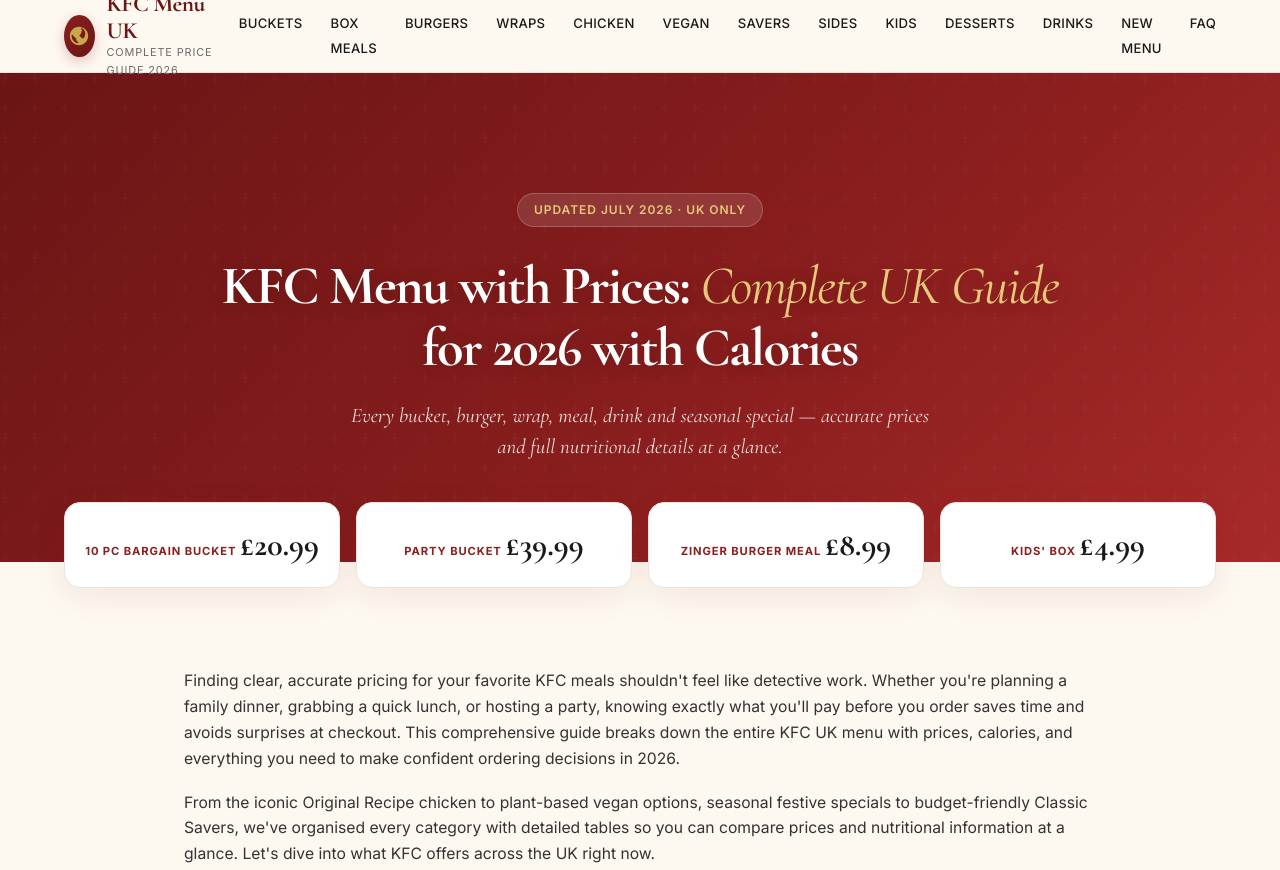
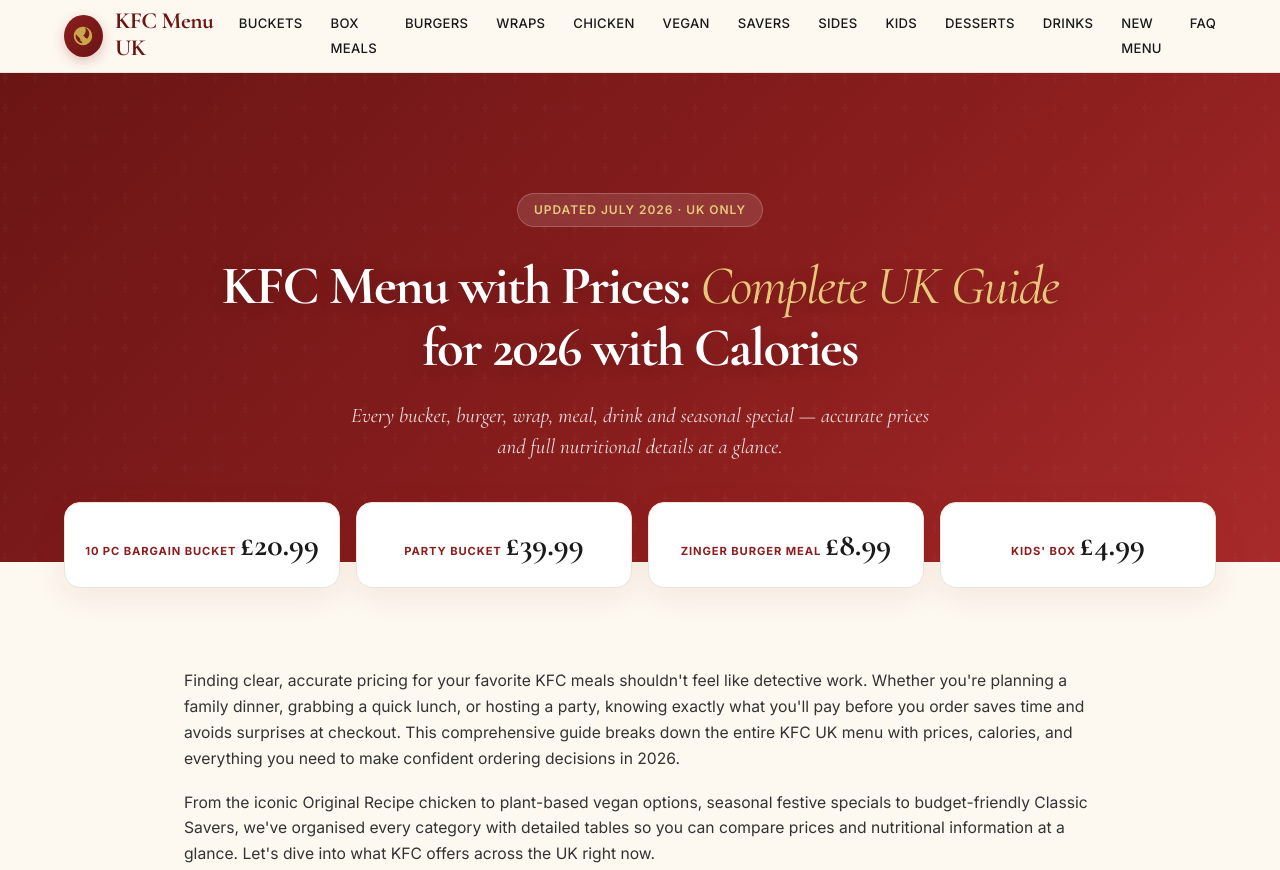
Before and after one commit to alibaba21228/kfc-menu-uk, a plain HTML site: page index.html in a window 1280 px wide. Shown: the top 870 px of the page. Drawn offline with nearby package versions, Linux system fonts and the light colour scheme.

Commit message:
Update index.html

```diff
--- a/index.html
+++ b/index.html
@@ -22,8 +22,7 @@
       </span>
       <span>
         <span class="logo-text">KFC Menu UK</span>
-        <span class="logo-sub">Complete Price Guide 2026</span>
-      </span>
+
     </a>
 
     <nav aria-label="Main Navigation" class="desktop-nav">
```
